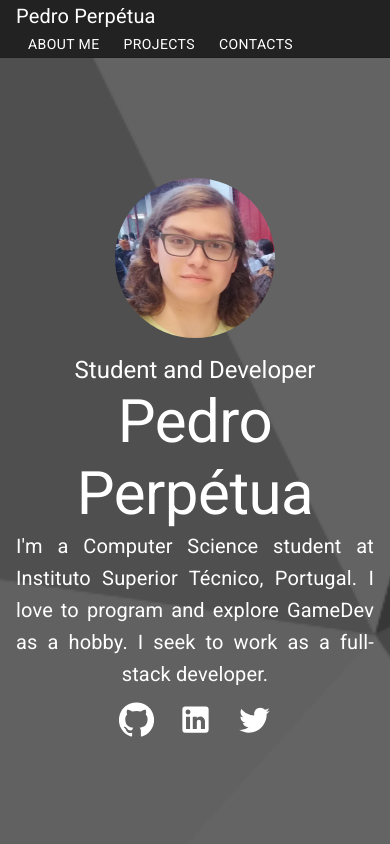
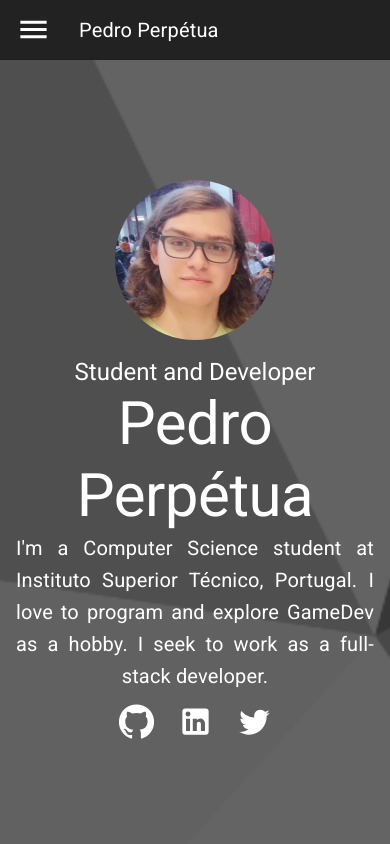
Before and after one commit to PedroPerpetua/pedroperpetua.com, a React (Create React App) app: page / in a window 390 px wide. Shown: the top 844 px of the page. Built offline with nearby package versions, Linux system fonts and the light colour scheme.

Commit message:
Added HamburguerMenu to the mobile version.

```diff
--- a/src/App.js
+++ b/src/App.js
@@ -4,6 +4,7 @@ import './App.css';
 import { withWidth } from '@material-ui/core';
 import {Parallax} from 'react-parallax';
 import Header from './components/Header';
+import MobileHeader from './components/MobileHeader';
 import AboutMe from './components/AboutMe';
 import Projects from './components/Projects';
 import Contacts from './components/Contacts';
@@ -33,9 +34,11 @@ function App(props) {
     });
   });
 
+  const ChosenHeader = isLargeDevice ? Header:MobileHeader
+
   return (
     <div className="App">
-      <Header
+      <ChosenHeader
         isLargeDevice={isLargeDevice}
         scrollAboutMe={scrollToAboutMe}
         scrollProjects={scrollToProjects}
--- /dev/null
+++ b/src/components/DrawerLinkIcon.js
@@ -0,0 +1,35 @@
+import { makeStyles } from '@material-ui/core/styles';
+import ListItem from '@material-ui/core/ListItem';
+import ListItemIcon from '@material-ui/core/ListItemIcon';
+import ListItemText from '@material-ui/core/ListItemText';
+
+
+const useStyles = makeStyles((theme) => ({
+  text: {
+    cursor: "pointer",
+    fontSize: "1.2rem"
+  },
+  icon: {
+    color: "white",
+    marginRight: 15
+  }
+}));
+
+
+function DrawerLinkIcon(props){
+  const classes = useStyles();
+  const Icon = props.icon;
+  return (
+    <ListItem button onClick={props.onClick}>
+      <ListItemIcon>
+        <Icon fontSize="large" className={classes.icon}/>
+      </ListItemIcon>
+      <ListItemText
+        primary={props.text}
+        classes={ {primary: classes.text} }
+      />
+    </ListItem>
+  );
+}
+
+export default DrawerLinkIcon;
--- /dev/null
+++ b/src/components/MobileHeader.js
@@ -0,0 +1,112 @@
+import React from 'react';
+import { makeStyles } from '@material-ui/core/styles';
+import Typography from '@material-ui/core/Typography';
+import AppBar from '@material-ui/core/AppBar';
+import IconButton from '@material-ui/core/IconButton';
+import Toolbar from '@material-ui/core/Toolbar';
+import MenuIcon from '@material-ui/icons/Menu';
+import SwipeableDrawer from '@material-ui/core/SwipeableDrawer';
+
+import List from '@material-ui/core/List';
+import DrawerLinkIcon from './DrawerLinkIcon';
+import InfoIcon from '@material-ui/icons/Info';
+import WorkIcon from '@material-ui/icons/Work';
+import ForumIcon from '@material-ui/icons/Forum'
+
+
+const useStyles = makeStyles((theme) => ({
+  appBar: {
+    borderBottom: `1px solid ${theme.palette.divider}`,
+    color: "white",
+    backgroundColor: "#222222"
+  },
+  toolbar: {
+    flexWrap: 'wrap'
+  },
+  toolbarTitle: {
+    flexGrow: 1,
+    textAlign: 'left'
+  },
+  menuButton: {
+    marginRight: theme.spacing(2)
+  },
+  drawer: {
+    color: "white",
+    backgroundColor: "#222222",
+    width: "60%",
+    minWidth: 180,
+    maxWidth: 260
+  },
+  text: {
+    margin: theme.spacing(1, 1.5),
+    cursor: "pointer",
+    color: "white",
+    fontSize: "2rem"
+  }
+}));
+
+
+function MobileHeader(props){
+  const classes = useStyles();
+  const [open, setOpen] = React.useState(false);
+  const toggleDrawer = (newState) => () => {
+    setOpen(newState);
+  }
+  const onLinkClick = (scrollFunction) => () => {
+    setOpen(false);
+    scrollFunction();
+  }
+
+  return(
+    <React.Fragment>
+      <AppBar className={classes.appBar} elevation={0} color="default" position="sticky">
+        <Toolbar className={classes.toolbar}>
+          <IconButton
+            edge="start"
+            className={classes.menuButton}
+            color="inherit"
+            aria-label="menu"
+            onClick={toggleDrawer(true)}
+            >
+              <MenuIcon fontSize="large"/>
+          </IconButton>
+          <Typography className={classes.toolbarTitle} variant="h6" color="inherit" noWrap>
+            Pedro Perpétua
+          </Typography>
+        </Toolbar>
+      </AppBar>
+      <SwipeableDrawer
+        anchor="left"
+        open={open}
+        onClose={toggleDrawer(false)}
+        onOpen={toggleDrawer(true)}
+        classes={{ paper: classes.drawer }}
+      >
+        <div
+          role="presentation"
+          onClick={toggleDrawer(false)}
+          onKeyDown={toggleDrawer(false)}
+        />
+        <List>
+          <DrawerLinkIcon
+            onClick={onLinkClick(props.scrollAboutMe)}
+            icon={InfoIcon}
+            text="About Me"
+          />
+          <DrawerLinkIcon
+            onClick={onLinkClick(props.scrollProjects)}
+            icon={WorkIcon}
+            text="Projects"
+          />
+          <DrawerLinkIcon
+            onClick={onLinkClick(props.scrollContacts)}
+            icon={ForumIcon}
+            text="Contacts"
+          />
+        </List>
+      </SwipeableDrawer>
+    </React.Fragment>
+  );
+}
+
+export default MobileHeader;
```
